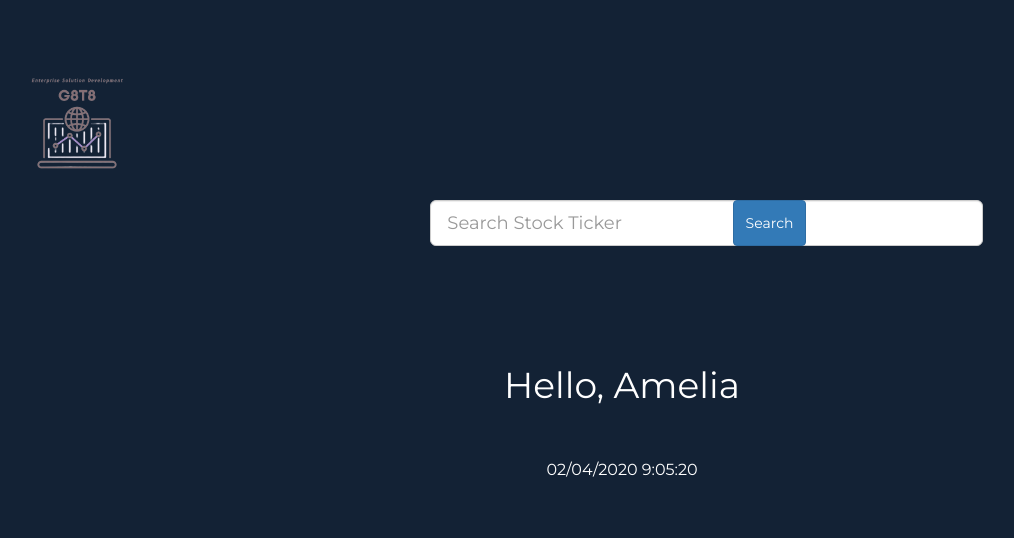
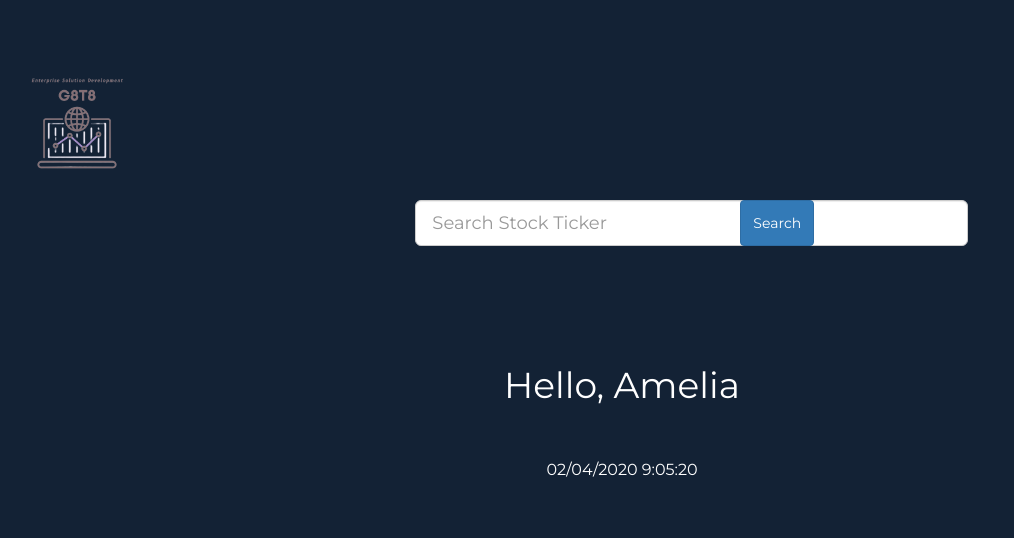
Before and after one commit to gYunTian/ESD-G8T8, a PHP site: page /account.php in a window 1280 px wide. Shown: the top 538 px of the page, without its empty margins (18-1032 px from the left). Run offline with PHP 8.4, Linux system fonts and the light colour scheme; a user stored in the database is signed in.

Commit message:
Update account.php

```diff
--- a/css/account.php
+++ b/css/account.php
@@ -17,8 +17,13 @@
         line-height: 1.8;
         color: #f5f6f7;
     }
-    p {font-size: 20px;}
+
+    p {
+      font-size: 20px;
+    }
+
     .margin {margin-bottom: 45px;}
+
     .bg-1 {
         background-color: #132235; /* Header */
         color: #ffffff;
@@ -80,23 +85,16 @@
 <div class="container-fluid bg-1 text-center">
   <a href="./home.php"><img height="150" width="150" alt="G8T8 Logo" class="img-responsive logo-img" src="./resources/g8t8.png"></a>
   <div id="report-search">
-  <div class="col-md-4" style="padding-right: 0px;"></div>
-    <div class="col-md-3" style="padding-right:0px;">
+  <div class="col-md-4"></div>
+    <div class="col-md-3" style="padding:0px; margin=0px">
       <div class="easy-autocomplete eac-description" style="width: 553px;">
-                          <input placeholder="Search Stock Ticker" id='search_input' class="form-control input-lg topnavbar-search input-shadow b-r-md" id="report-search" type="text" name="term" autocomplete="off">
-                          <div class="easy-autocomplete-container" id="eac-container-report-search"></div></div>
-                        </div>
-                        <div class="col-md-1" style="padding-left: 0px;">
-                          <button type="submit" id='search_ticker' class="btn btn-primary input-lg btn-primary-shadow subscribe-button">
-                            Search
-                          </button>
-                        </div>
-                    </div>
-                    <span id='error' style="font-size: large; display: none; margin-top: 5px; color: rgb(223, 62, 94);">Ticker not found!</span>
-                  <!-- </form> -->
-                </div>
-              </div>
-
+        <input placeholder="Search Stock Ticker" id='search_input' class="form-control input-lg topnavbar-search input-shadow b-r-md" id="report-search" type="text" name="term" autocomplete="off">
+          <div class="easy-autocomplete-container" id="eac-container-report-search"></div>
+      </div>
+    </div>
+    <div class="col-md-1"><button type="submit" id='search_ticker' class="btn btn-primary input-lg btn-primary-shadow subscribe-button">Search</button></div>
+  </div>
+  <span id='error' style="font-size: large; display: none; margin-top: 5px; color: rgb(223, 62, 94);">Ticker not found!</span>
 </div>
 
 
```
